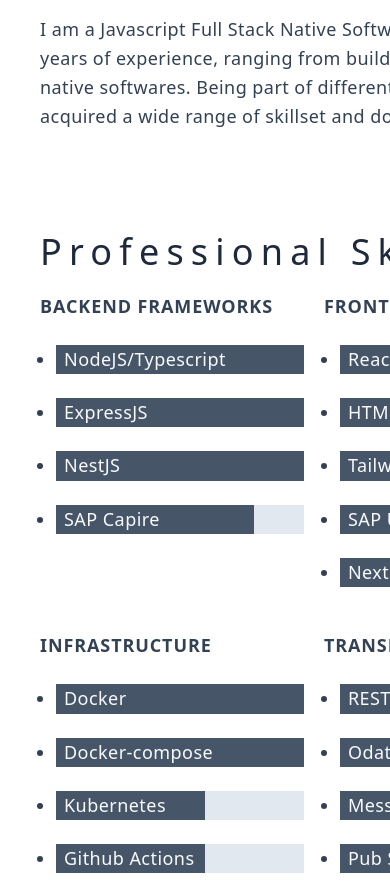
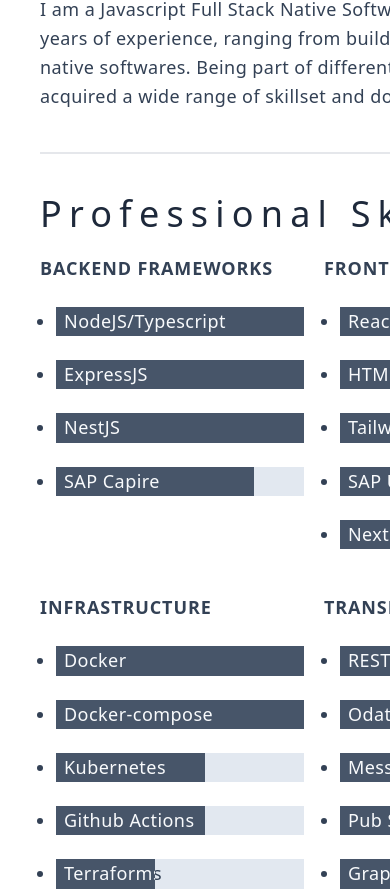
Before and after one commit to vivek1052/vivek1052.github.io, a Next.js app: page / in a window 390 px wide. Shown: the part 790-1681 px from the top of the page. Built offline with nearby package versions, Linux system fonts and the light colour scheme.

Commit message:
animations

```diff
--- a/src/components/skills.tsx
+++ b/src/components/skills.tsx
@@ -1,3 +1,5 @@
+import { useEffect, useRef, useState } from "react";
+
 function SkillSet(
   skillSet: Readonly<{
     title: string;
@@ -7,19 +9,40 @@
     }[];
   }>
 ) {
+  const listRef = useRef(null);
+  const [isVisible, setIsVisible] = useState(false);
+
+  useEffect(() => {
+    const observer = new IntersectionObserver((entries) => {
+      entries.forEach((entry) => {
+        if (entry.isIntersecting) {
+          setIsVisible(true);
+        }
+      });
+    });
+
+    listRef.current && observer.observe(listRef.current);
+  }, [listRef]);
+
   return (
     <div className="print:break-inside-avoid">
       <div className="card-text-semibold">{skillSet.title.toUpperCase()}</div>
-      <ul className="list">
+      <ul className="list" ref={listRef}>
         {skillSet.items.map((item, i) => {
           return (
             <li key={i} className="list-item">
               <div className="relative w-full  whitespace-nowrap indent-2 print:indent-1 z-0">
                 <div
-                  className="absolute overflow-hidden z-10 bg-slate-600 text-slate-50"
+                  className="absolute overflow-hidden z-10 bg-transparent"
                   style={{ width: `${item.level * 20}%` }}
                 >
-                  {item.name}
+                  <div
+                    className={`overflow-hidden w-full bg-slate-600 text-slate-50 ${
+                      isVisible && "animate-bar"
+                    }`}
+                  >
+                    {item.name}
+                  </div>
                 </div>
                 <div className="absolute overflow-hidden  w-full bg-slate-200">
                   {item.name}
--- a/src/pages/index.tsx
+++ b/src/pages/index.tsx
@@ -11,13 +11,31 @@
 import Contact from "@/components/contact";
 import Hobbies from "@/components/hobbies";
 import Articles from "@/components/articles";
+import { useEffect } from "react";
 
 export default function Home() {
+  useEffect(() => {
+    const observer = new IntersectionObserver((entries) => {
+      entries.forEach((entry) => {
+        if (entry.isIntersecting) {
+          entry.target.classList.add("animate-card");
+        }
+      });
+    });
+
+    document.getElementById("parent")?.childNodes.forEach((child) => {
+      observer.observe(child as Element);
+    });
+  }, []);
+
   return (
     <main>
       <div className="body">
         <Header />
-        <div className="grid grid-flow-row gap-5 sm:gap-10 xl:gap-20 print:gap-3">
+        <div
+          id="parent"
+          className="grid grid-flow-row  sm:gap-10 xl:gap-20 print:gap-3"
+        >
           <TopCard
             name={userData.name}
             title={userData.title}
@@ -25,13 +43,21 @@
             bio={userData.bio}
           />
           <About about={userData.aboutMe} />
+          <div className="bar-separator" />
           <Skills skills={userData.skills} />
+          <div className="bar-separator" />
           <Experience experiences={userData.experience} />
+          <div className="bar-separator" />
           <Project projects={userData.projects} />
+          <div className="bar-separator" />
           <Education educations={userData.education} />
+          <div className="bar-separator" />
           <Certification certifications={userData.certifications} />
+          <div className="bar-separator" />
           <Award awards={userData.awards} />
+          <div className="bar-separator" />
           <Articles articles={userData.articles} />
+          <div className="bar-separator" />
           <Hobbies hobbies={userData.hobbies} />
         </div>
         <div id="contact" className="print:hidden my-10">
--- a/src/styles/globals.css
+++ b/src/styles/globals.css
@@ -47,4 +47,8 @@
   .list-item {
     @apply card-text my-2 ml-4 print:my-1;
   }
+
+  .bar-separator {
+    @apply xl:hidden border-b-2 mx-10;
+  }
 }
--- a/tailwind.config.ts
+++ b/tailwind.config.ts
@@ -5,7 +5,24 @@
     "./src/pages/**/*.{js,ts,jsx,tsx,mdx}",
     "./src/components/**/*.{js,ts,jsx,tsx,mdx}",
   ],
-  theme: {},
+  theme: {
+    extend: {
+      keyframes: {
+        bar: {
+          "0%": { width: "0%" },
+          "100%": { width: "100%" },
+        },
+        card: {
+          "0%": { transform: "scale(0.9)" },
+          "100%": { transform: "scale(1)" },
+        },
+      },
+      animation: {
+        bar: "bar 500ms ease-in-out",
+        card: "card 500ms ease-in-out",
+      },
+    },
+  },
   plugins: [],
 };
 export default config;
```
